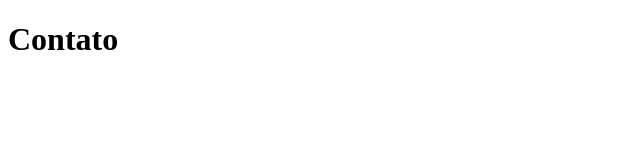
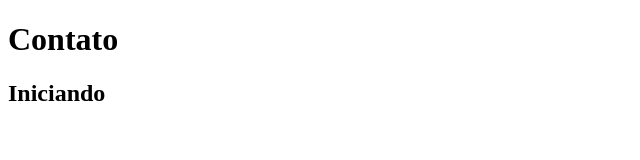
Before and after one commit to jmarciosilva/curso-git-hub-alura, a plain HTML site: page contato.html in a window 1280 px wide. Shown: the whole page, without its empty margins (0-640 px from the left). Drawn offline with Linux system fonts and the light colour scheme.

Commit message:
Inserindo pagina contato html

```diff
--- a/contato.html
+++ b/contato.html
@@ -8,6 +8,6 @@
 </head>
 <body>
     <h1>Contato</h1>
-
+    <h2>Iniciando</h2>
 </body>
 </html>
```
